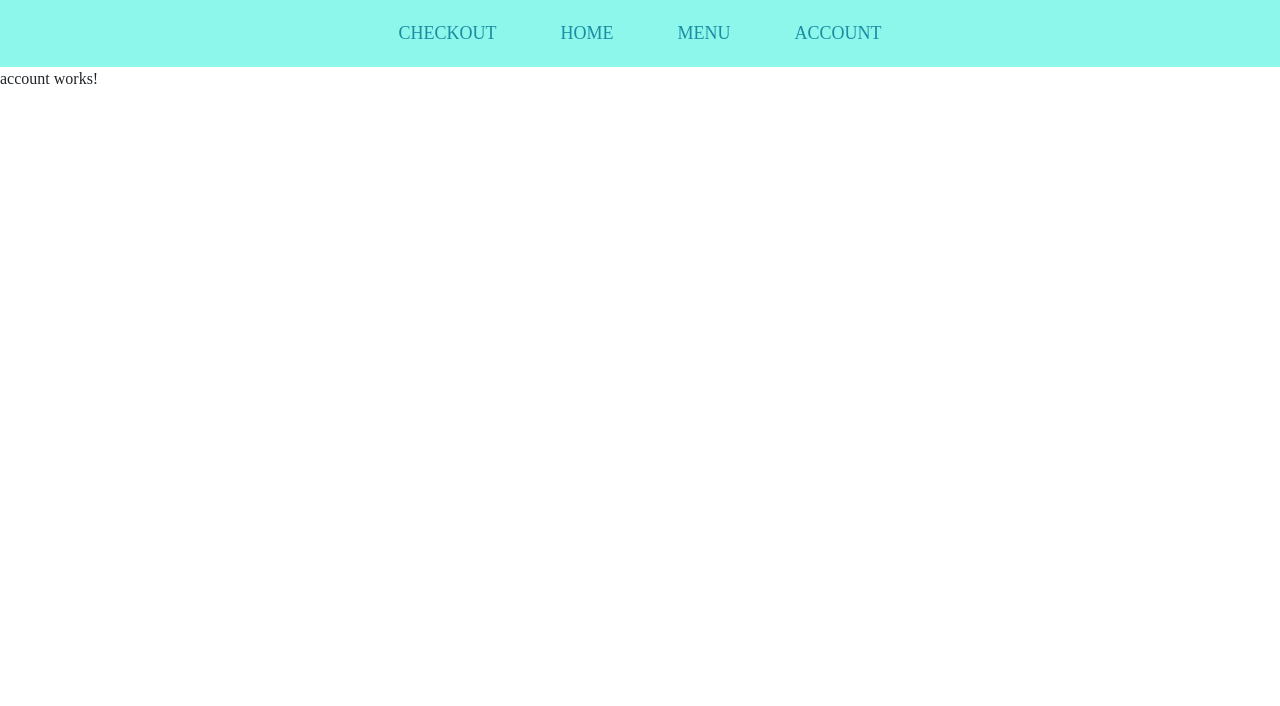
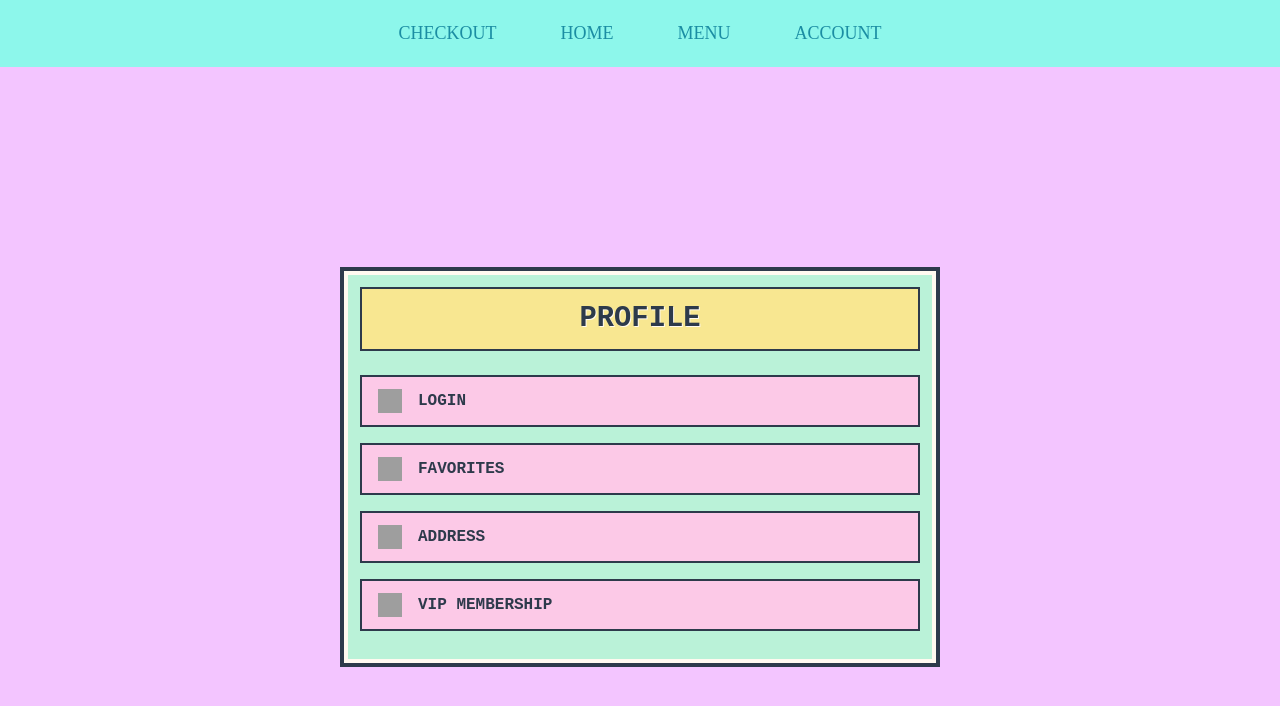
Before and after one commit to CodeLabs-Students/CL-Group-C, an Angular app in the folder sprinkle-sprite/: page /account in a window 1280 px wide. Shown: the top 706 px of the page. Built offline with nearby package versions, Linux system fonts and the light colour scheme; grey boxes are pictures that could not be loaded.

Commit message:
building out design for account and renaming icon images to remove gap in names

```diff
--- a/sprinkle-sprite/src/app/layout/main/mainbody/pov/account/account.component.css
+++ b/sprinkle-sprite/src/app/layout/main/mainbody/pov/account/account.component.css
@@ -0,0 +1,64 @@
+.account-hero {
+  display: flex;
+  justify-content: center;
+  align-items: center;
+  min-height: 100vh;
+  width: 100vw;
+  background-color: #F3C5FF;
+  padding: 2rem;
+  box-sizing: border-box;
+}
+
+.account-box {
+  background-color: #baf2d8;
+  border: 4px solid #2d3a4b;
+  box-shadow: 0 0 0 4px #fffaf0 inset;
+  width: 600px;
+  margin: 2rem auto;
+  padding: 1rem;
+  text-align: center;
+  font-family: 'DotGothic16', monospace;
+  border-radius: 0;
+}
+
+.account-header {
+  background-color: #f8e791;
+  font-size: 1.8rem;
+  font-weight: bold;
+  padding: 0.5rem;
+  border: 2px solid #2d3a4b;
+  margin-bottom: 1.5rem;
+  color: #2d3a4b;
+  text-shadow: 1px 1px #fffaf0;
+}
+
+.account-button {
+  display: flex;
+  align-items: center;
+  justify-content: flex-start;
+  gap: 1rem;
+  border: 2px solid #2d3a4b;
+  background: #fcc9e7;
+  padding: 0.75rem 1rem;
+  margin-bottom: 1rem;
+  font-size: 1rem;
+  font-weight: bold;
+  cursor: pointer;
+  font-family: 'DotGothic16', monospace;
+  width: 100%;
+  text-transform: uppercase;
+  color: #2d3a4b;
+  transition: all 0.2s ease-in-out;
+}
+
+.account-button:hover {
+  background-color: #f8e791;
+  border-color: #baf2d8;
+  transform: translateY(-1px);
+}
+
+.account-button img {
+  width: 24px;
+  height: 24px;
+  image-rendering: pixelated;
+}
--- a/sprinkle-sprite/src/app/layout/main/mainbody/pov/account/account.component.html
+++ b/sprinkle-sprite/src/app/layout/main/mainbody/pov/account/account.component.html
@@ -1 +1,25 @@
-<p>account works!</p>
+<main class="account-hero">
+  <div class="account-box">
+    <div class="account-header">PROFILE</div>
+
+    <button class="account-button">
+      <img src="assets/icons/login.png" alt="Login" />
+      LOGIN
+    </button>
+
+    <button class="account-button">
+      <img src="assets/icons/heart.png" alt="Favorites" />
+      FAVORITES
+    </button>
+
+    <button class="account-button">
+      <img src="assets/icons/house.png" alt="Address" />
+      ADDRESS
+    </button>
+
+    <button class="account-button">
+      <img src="assets/icons/vip.png" alt="VIP" />
+      VIP MEMBERSHIP
+    </button>
+  </div>
+</main>
```
Also changed, not shown: sprinkle-sprite/src/assets/resources/icons/Account_Icon.png (renamed from sprinkle-sprite/src/assets/resources/icons/Account Icon.png), sprinkle-sprite/src/assets/resources/icons/Heart_selected.png (renamed from sprinkle-sprite/src/assets/resources/icons/Heart selected.png).
